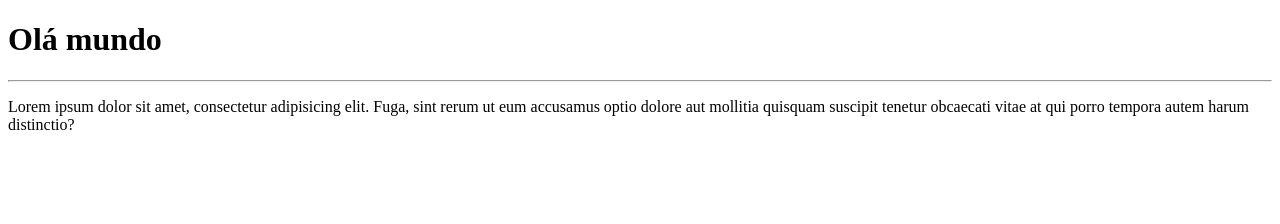
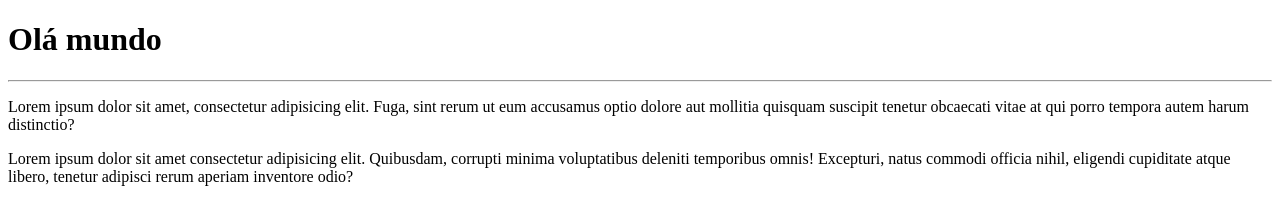
Before and after one commit to PabloHASantos/Ola-Mundo, a plain HTML site: page site-exemplo/index.html in a window 1280 px wide. Drawn offline with Linux system fonts and the light colour scheme.

Commit message:
Adicionado novo parágrafo

```diff
--- a/site-exemplo/index.html
+++ b/site-exemplo/index.html
@@ -9,5 +9,6 @@
     <h1>Olá mundo</h1>
     <hr>
     <p>Lorem ipsum dolor sit amet, consectetur adipisicing elit. Fuga, sint rerum ut eum accusamus optio dolore aut mollitia quisquam suscipit tenetur obcaecati vitae at qui porro tempora autem harum distinctio?</p>
+    <p>Lorem ipsum dolor sit amet consectetur adipisicing elit. Quibusdam, corrupti minima voluptatibus deleniti temporibus omnis! Excepturi, natus commodi officia nihil, eligendi cupiditate atque libero, tenetur adipisci rerum aperiam inventore odio?</p>
 </body>
 </html>
```
